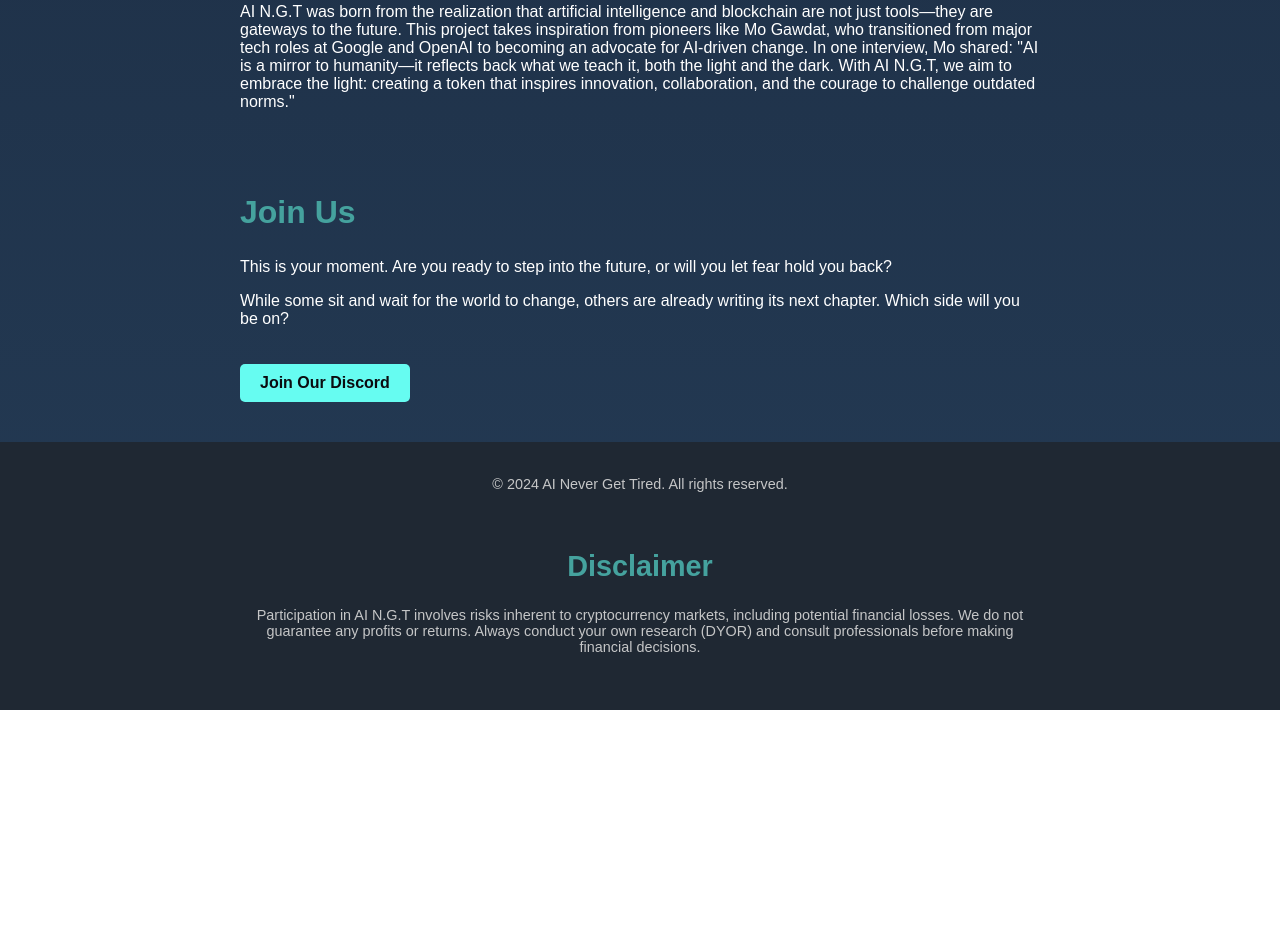
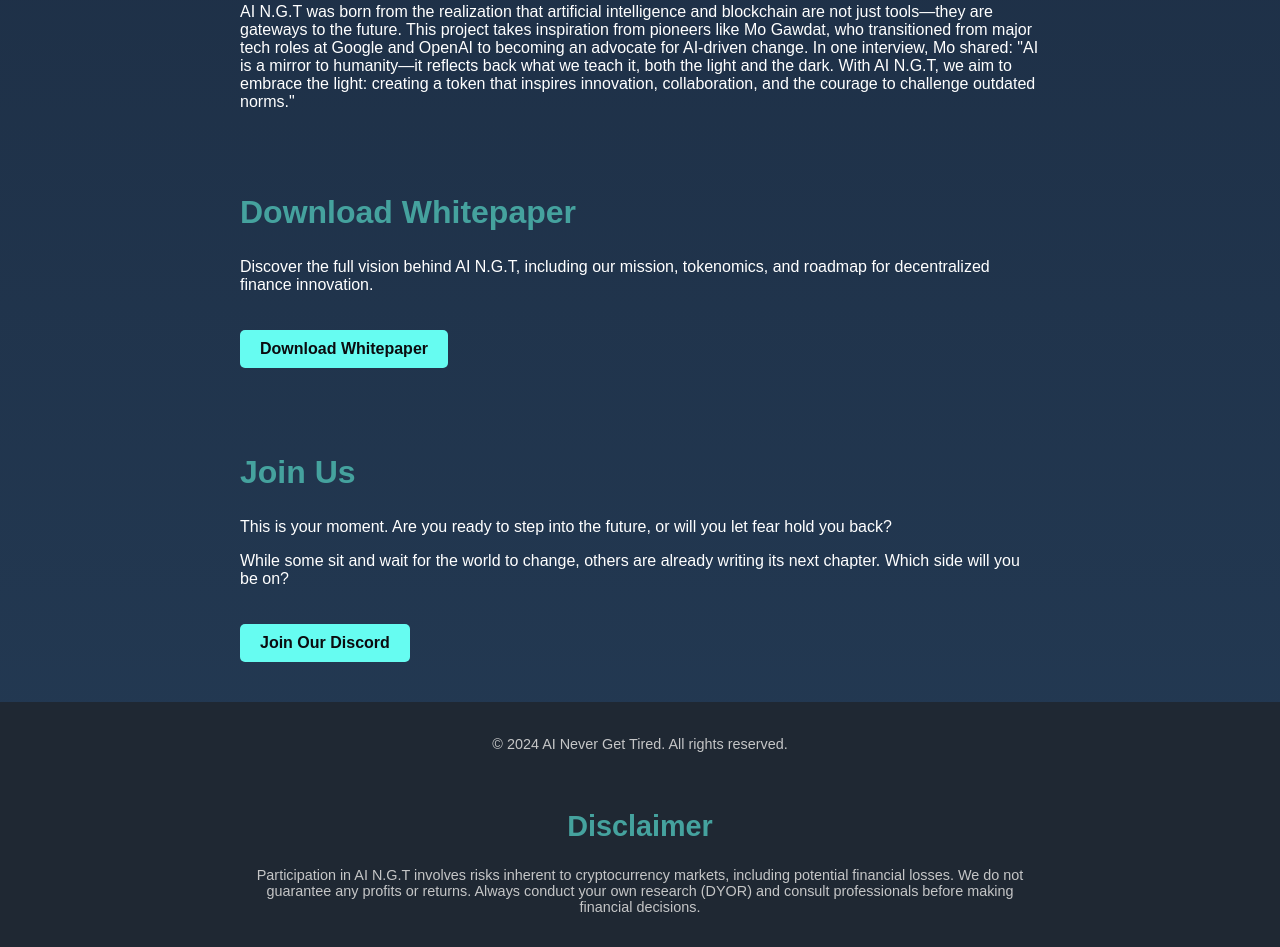
Before and after one commit to AINGT/AI--N.G.Tired., a plain HTML site: page index.html in a window 1280 px wide. Shown: the part 1768-2715 px from the top of the page. Before the commit the page ends 2478 px from the top, so only its background shows below. Drawn offline with nearby package versions, Linux system fonts and the light colour scheme.

Commit message:
Update index.html

```diff
--- a/index.html
+++ b/index.html
@@ -153,7 +153,12 @@
         <p>The truth is simple: People fear what they don’t understand. They’ll say no, they’ll refuse, they’ll shut down anything that challenges their view of the world—often without even trying to see it from a different perspective. History is filled with skeptics, doubters, and naysayers, but the future belongs to the bold. AI N.G.T isn’t just a token; it’s a movement. It’s for those who dare to dream, who refuse to settle, who are tired of tired thinking. We’re building something for those who don’t just watch the change—they create it.</p>
         <p><strong>The Story Behind AI N.G.T:</strong></p>
         <p>AI N.G.T was born from the realization that artificial intelligence and blockchain are not just tools—they are gateways to the future. This project takes inspiration from pioneers like Mo Gawdat, who transitioned from major tech roles at Google and OpenAI to becoming an advocate for AI-driven change. In one interview, Mo shared: "AI is a mirror to humanity—it reflects back what we teach it, both the light and the dark. With AI N.G.T, we aim to embrace the light: creating a token that inspires innovation, collaboration, and the courage to challenge outdated norms."</p>
-    </section>
+    </section><section id="whitepaper">
+    <h2>Download Whitepaper</h2>
+    <p>Discover the full vision behind AI N.G.T, including our mission, tokenomics, and roadmap for decentralized finance innovation.</p>
+    <a href="https://github.com/AINGT/AI_NGT_Project/blob/main/AI_NGT_Whitepaper_Improved.pdf" class="button">Download Whitepaper</a>
+</section>
+
     <section id="join">
         <h2>Join Us</h2>
         <p>This is your moment. Are you ready to step into the future, or will you let fear hold you back?</p>
```
